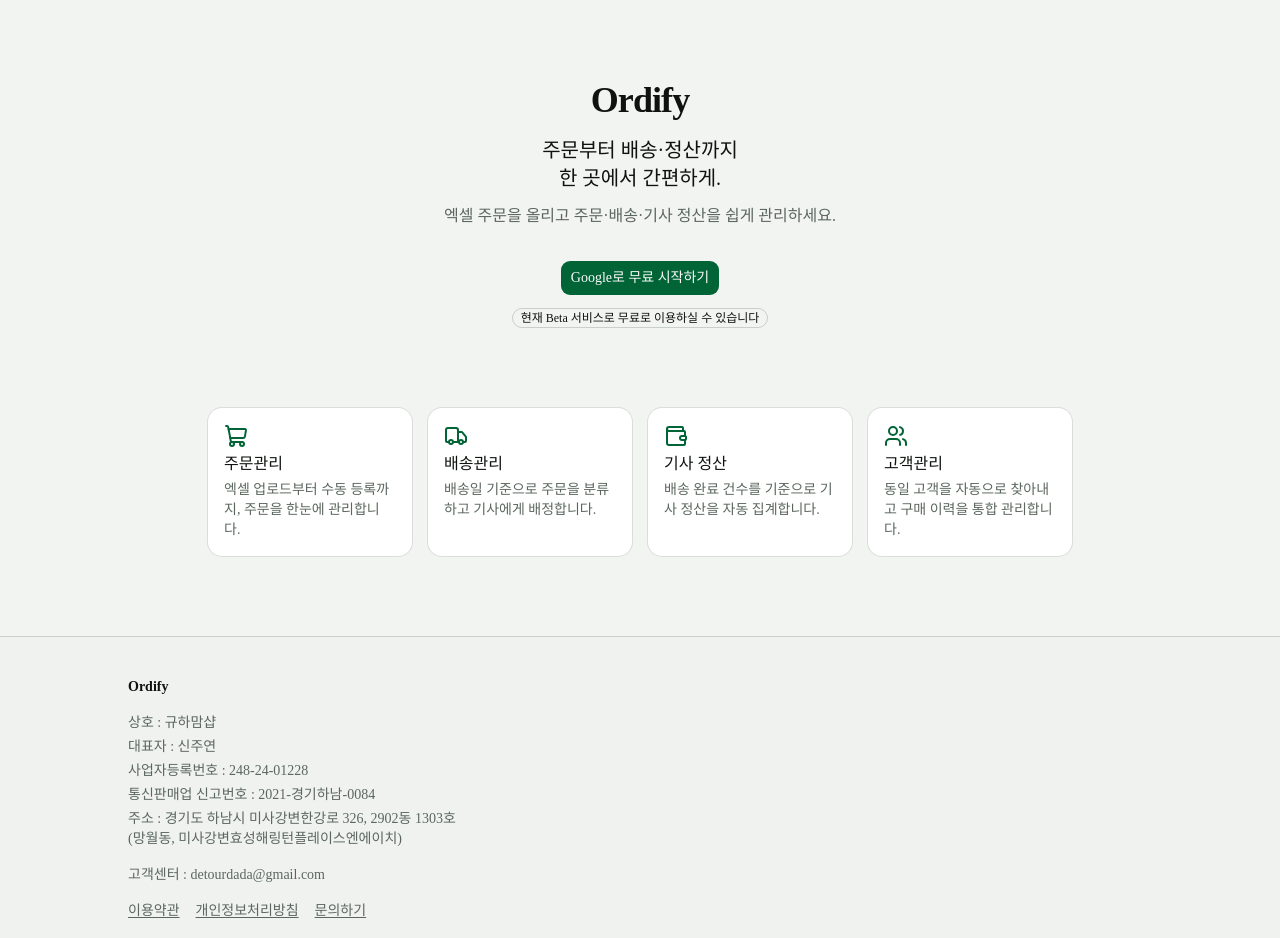
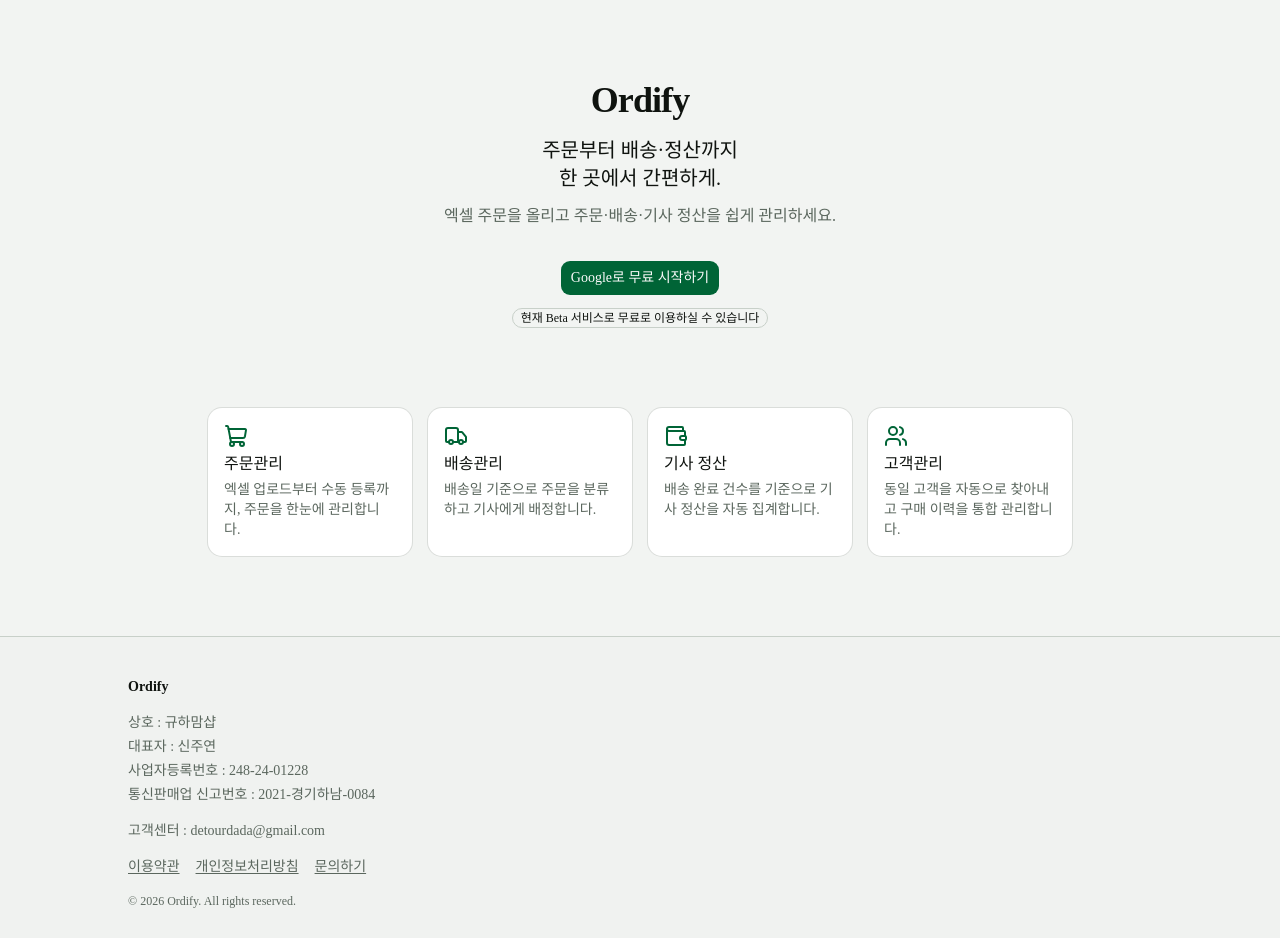
Before and after one commit to detourdada-ai/crm, a Next.js app: page / in a window 1280 px wide. Shown: the top 938 px of the page. Built offline with nearby package versions, Linux system fonts and the light colour scheme.

Commit message:
fix(footer): remove business location from Footer
CEO request — the street address and unit number are not shown; only
상호/대표자/사업자등록번호/통신판매업 신고번호/고객센터 remain.

```diff
--- a/src/components/landing/site-footer.tsx
+++ b/src/components/landing/site-footer.tsx
@@ -19,11 +19,6 @@
           <p>대표자 : 신주연</p>
           <p>사업자등록번호 : 248-24-01228</p>
           <p>통신판매업 신고번호 : 2021-경기하남-0084</p>
-          <p>
-            주소 : 경기도 하남시 미사강변한강로 326, 2902동 1303호
-            <br />
-            (망월동, 미사강변효성해링턴플레이스엔에이치)
-          </p>
         </div>
         <div>
           <p>고객센터 : {supportEmail}</p>
```
